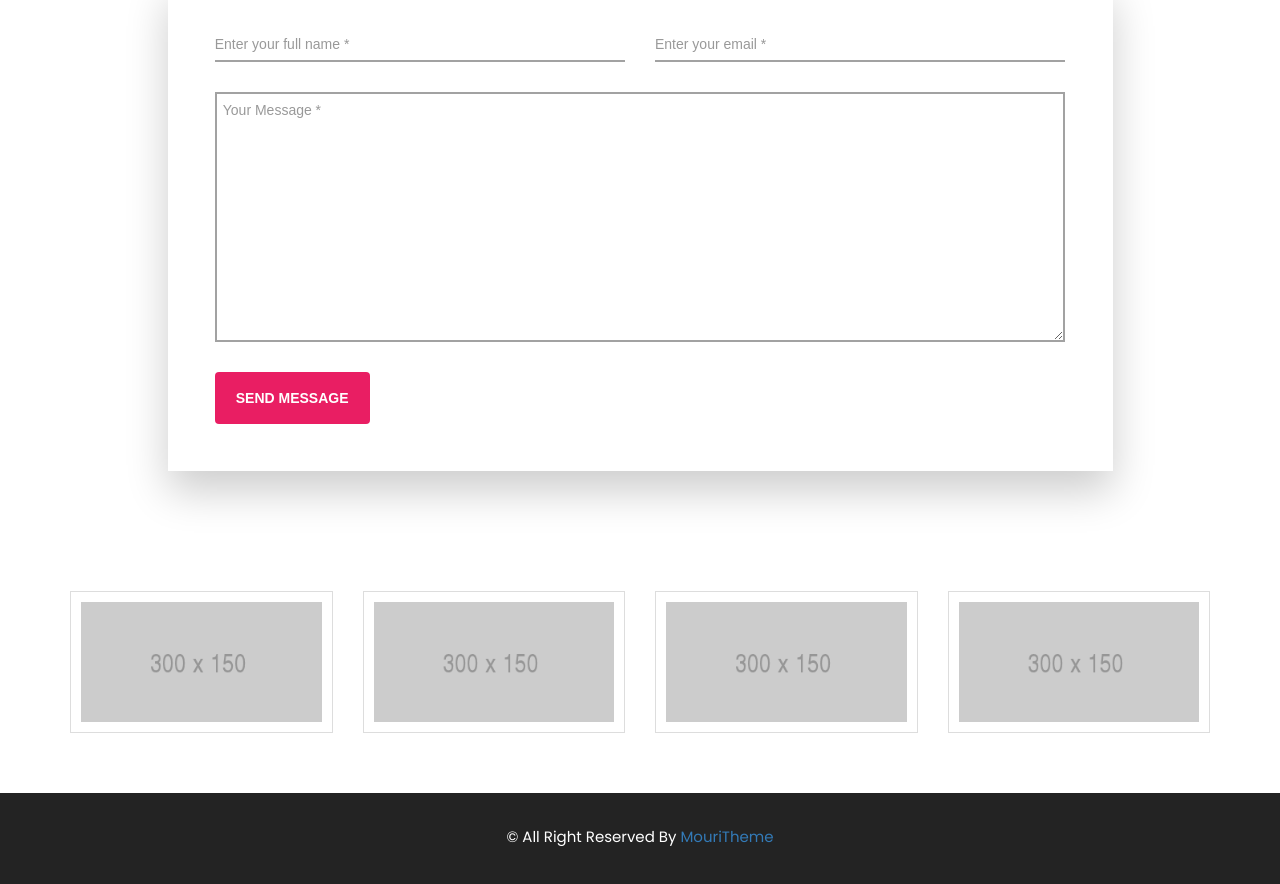
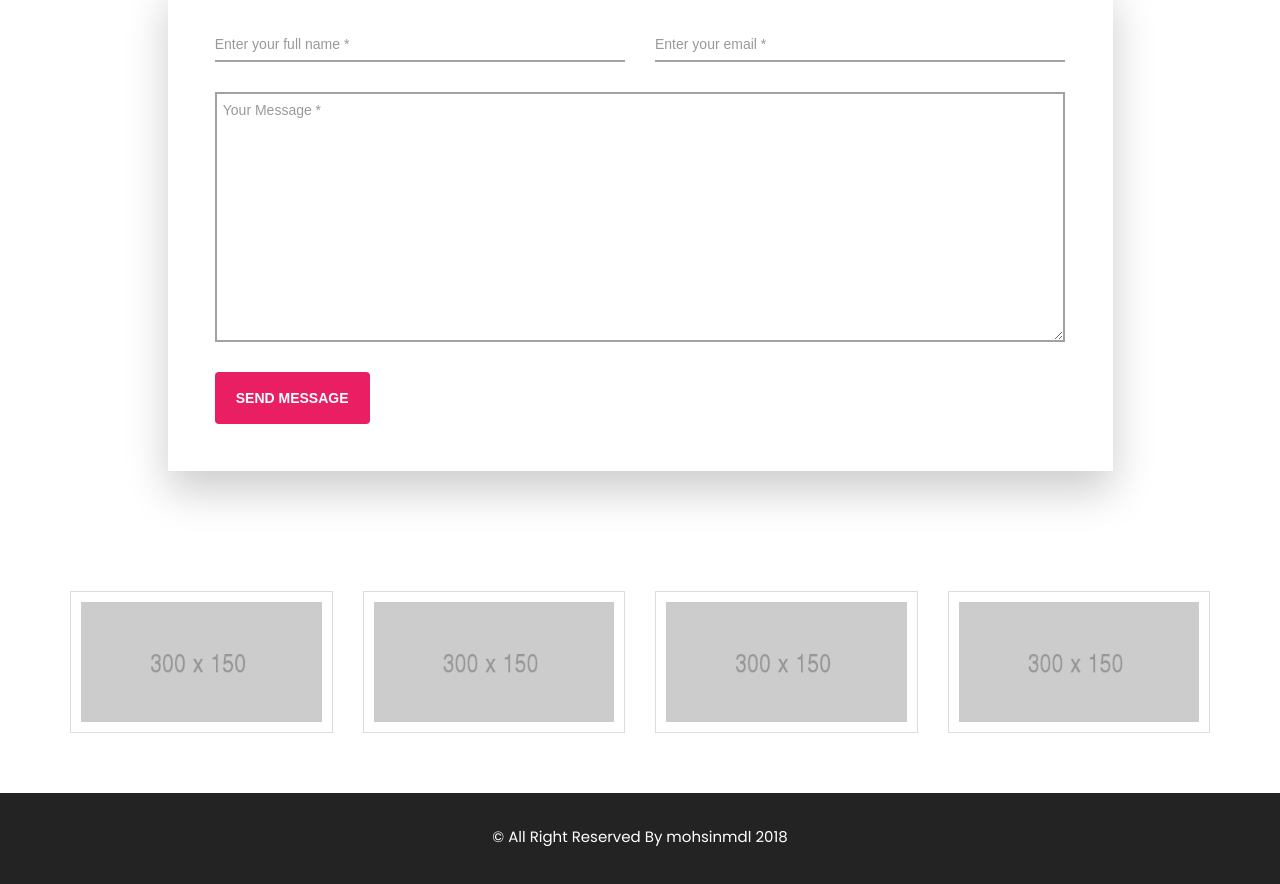
Before and after one commit to mohsincomsats/mohsincomsats.github.io, a plain HTML site: page index.html in a window 1280 px wide. Shown: the part 4343-5227 px from the top of the page. Drawn offline with Linux system fonts and the light colour scheme; animation ran at ten frames a second.

Commit message:
last line

```diff
--- a/index.html
+++ b/index.html
@@ -942,7 +942,7 @@
         <div class="container">
             <div class="row">
                 <div class="col-xs-12 col-sm-12 col-md-12 col-lg-12 text-center">
-                    <p>&copy; All Right Reserved By <a href="https://www.codester.com/user/MouriTheme/" target="_blank">MouriTheme</a></p> <!--edit here-->
+                    <p>&copy; All Right Reserved By mohsinmdl 2018</p> <!--edit here-->
                 </div>
             </div>
         </div>
```
